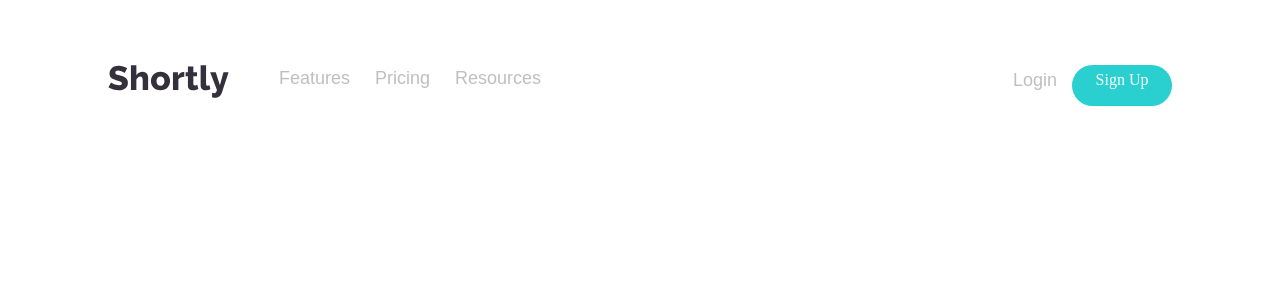
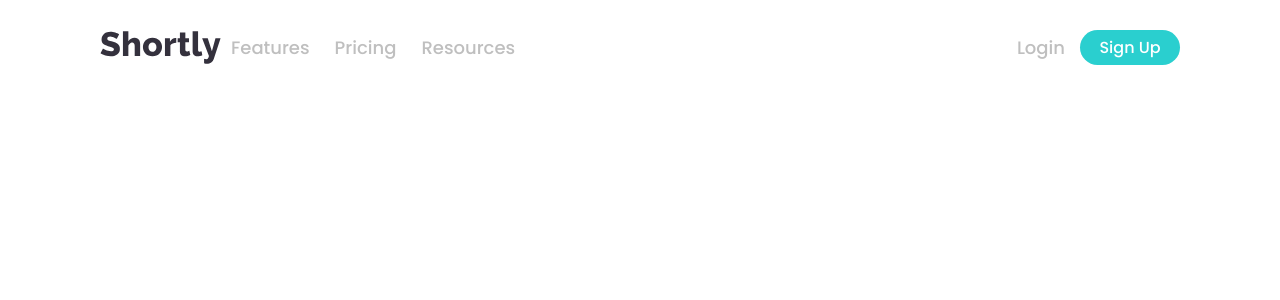
Before and after one commit to AlenJakob/Short-url, a Vue app: page / in a window 1280 px wide. Shown: the top 300 px of the page. Built offline with nearby package versions, Linux system fonts and the light colour scheme.

Commit message:
style: some list elements styled, by flex (column direction) tool. Change: some list hover color changed

```diff
--- a/src/App.vue
+++ b/src/App.vue
@@ -42,31 +42,66 @@ export default defineComponent({
 </script>
 
 <style lang="scss">
-.burger-icon{
-  height: 48px;
-  width: 48px;
-  position: absolute;
-  right: 15px;
-  top: 25px;
-  cursor: pointer ;
-}
-.site-logo{
-  margin-top: 15px;
-  margin-left: 15px;
+@import url("https://fonts.googleapis.com/css2?family=Poppins:wght@500;700&display=swap");
+
+body {
+  margin: 0;
 }
 #app {
-  @import url('https://fonts.googleapis.com/css2?family=Poppins:wght@600;900&display=swap');
-  font-family: Poppins, sans-serif;
-  font-weight: 500;
-  font-size: 18px;
-  color: hsl(0, 0%, 75%);
+  width: 100%;
+  background: #ffff;
+  font-family: "Poppins", sans-serif;
   -webkit-font-smoothing: antialiased;
   -moz-osx-font-smoothing: grayscale;
-  color: #2c3e50;
-  margin-top: 20px;
-  text-align: left;
+  font-size: 18px;
+  text-align: center;
+  color: hsl(257, 27%, 26%);
+  width: 100%;
 }
-.open{
-      display: none;
+
+.main {
+  display: block;
+}
+
+body {
+  margin: 0;
+  padding: 0;
+  width: 100%;
+  .burger-icon {
+    height: 48px;
+    width: 48px;
+    position: absolute;
+    right: 15px;
+    top: 5px;
+    cursor: pointer;
   }
+  .site-logo {
+    margin-top: 15px;
+    margin-left: 15px;
+  }
+}
+@media only screen and (max-width: 920px) {
+  .site-logo {
+    display: flex;
+    flex-direction: column;
+    justify-content: center;
+    justify-items: center;
+    margin-top: 15px;
+    margin-left: 15px;
+  }
+}
+.open {
+  display: none;
+}
+.btn {
+  cursor: pointer;
+  border-radius: 6px;
+  margin: 0 8px;
+  background: hsl(180, 66%, 49%);
+  color: #fff;
+  border: none;
+  &:hover {
+    background: #9be3e2;
+  }
+}
 </style>
--- a/src/components/Navigation.vue
+++ b/src/components/Navigation.vue
@@ -1,50 +1,55 @@
 <template>
   <div class="nav">
     <img alt="Site logo" src="../assets/logo.svg" width="121" height="33" />
-      <ul>
+    <ul class="links">
       <li><a href="/">Features</a></li>
       <li><a href="/">Pricing</a></li>
       <li><a href="/">Resources</a></li>
     </ul>
-      <hr>
-      <div class="btn">
-          <a class="login" href="/">Login</a><br/>
-        <a class="button" href="/"> Sign Up </a>
+    <hr />
+    <div class="btns">
+      <a class="login" href="/">Login</a><br />
+      <a class="signin" href="/"> Sign Up </a>
     </div>
   </div>
 </template>
 
 <script lang="ts">
-  export default{};
+export default {};
 </script>
 
 
-<style lang="scss">
-#app {
+<style scoped lang="scss">
+.links {
+  padding: 0;
+  margin: 0;
+}
 //navigation style
-  @mixin flex{
+@mixin flex {
   display: flex;
   flex-direction: row;
 }
-  .nav{
+.nav {
+  background: #fff;
   padding: 30px 100px;
-    img{
-      padding-top: 15px;
-    }
-    .btn{
+  display: flex;
+  align-items: center;
+  flex-direction: column;
+
+  .btns {
+    display: flex;
+    align-items: center;
     margin: 0px 0px 0px auto;
-      .button:hover{
+    .signin:hover {
       background-color: hsl(172, 75%, 73%);
     }
-      .button{
-        margin-top:15px;
-        vertical-align: middle;
-        text-align: center;
+    .signin {
+      display: flex;
+      align-items: center;
+      justify-content: center;
       font-family: Poppins;
-        justify-content: center;
       font-size: 16px;
       margin-left: 15px;
-        padding-top: 6px;
       color: #fff;
       height: 35px;
       width: 100px;
@@ -55,72 +60,80 @@
       cursor: pointer;
     }
   }
-    .login{
+  .login {
     vertical-align: middle;
-      padding-top:20px;
   }
-    a{
+  a {
     text-decoration: none;
     color: hsl(0, 0%, 75%);
   }
-    a:hover{color:  hsl(0, 0%, 9%);}
+  a:hover {
+    color: hsl(0, 0%, 9%);
+  }
   ul {
     list-style-type: none;
-      li{
+    li {
       margin: 0px 15px 0px 10px;
-        :hover{
+      :hover {
         color:  hsl(0, 0%, 9%);
       }
     }
-      a{
+    a {
       text-decoration: none;
       color: hsl(0, 0%, 75%);
     }
   }
 }
 //Mobile Navigation style
-  @media only screen and (min-width:920px){
-    hr{
-      display:none;
+@media only screen and (min-width: 920px) {
+  hr {
+    display: none;
   }
-    .nav, .btn{
+  .nav,
+  .btns {
     @include flex();
   }
-    ul{
+  ul {
     @include flex();
-      flex-wrap:wrap;
+    flex-wrap: wrap;
   }
-    br{
+  br {
     display: none;
   }
 }
-  @media only screen and (max-width: 920px){
-
-    .nav{
-      img{
-      display: none !important;
+@media only screen and (max-width: 920px) {
+  .nav {
+    display: flex;
+    flex-direction: column;
+    justify-content: center;
+    justify-items: center;
+    img {
+      display: none;
     }
     text-align: center;
     background-color: hsl(257, 27%, 26%);
-      margin: 10px 0px;
+    margin: 10px auto;
+    width: 95%;
     border-radius: 10px;
     padding: 20px 0;
-      -webkit-box-shadow: 23px -8px 0px -12px rgba(0,0,0,0.16);
-      box-shadow: 23px -8px 0px -12px rgba(0,0,0,0.16);
-    .btn{
-      .button:hover{
+    -webkit-box-shadow: 55px -1px 2px -12px rgba(0, 0, 0, 0.16);
+    box-shadow: 55px -1px 2px -12px rgba(0, 0, 0, 0.16);
+    .btns {
+      display: flex;
+    flex-direction: column;
+    justify-content: center;
+    justify-items: center;
+    margin: 0px 0px 0px 0px;
+      .signin:hover {
         background-color: hsl(172, 75%, 73%);
       }
-      .button{
-        margin-top:20px;
-        text-align: center;
-        margin-left:0;
+      .signin {
         font-family: Poppins;
-        justify-content: center;
+        display: flex;
+        align-items: center;
         font-size: 16px;
         color: #fff;
-        height: 35px;
-        width: 250px ;
+        width: 250px;
         border: 0;
         border-radius: 25px;
         background-color: hsl(180, 66%, 49%);
@@ -129,25 +142,22 @@
       }
     }
   }
-    hr{
+  hr {
     width: 70%;
   }
   ul {
     list-style-type: none;
-      margin: auto;
-      padding: 0;
-      li{
-           padding: 10px;
-        :hover{
-          color:  hsl(0, 0%, 91%);
+    margin: 0px;
+    li {
+      margin: 0px;
+      :hover {
+        color: hsl(0, 0%, 91%);
       }
     }
-      a{
+    a {
       text-decoration: none;
       color: hsl(0, 0%, 75%);
     }
   }
 }
-}
-
 </style>
```
Lines whose indentation alone changed are shown as unchanged.
